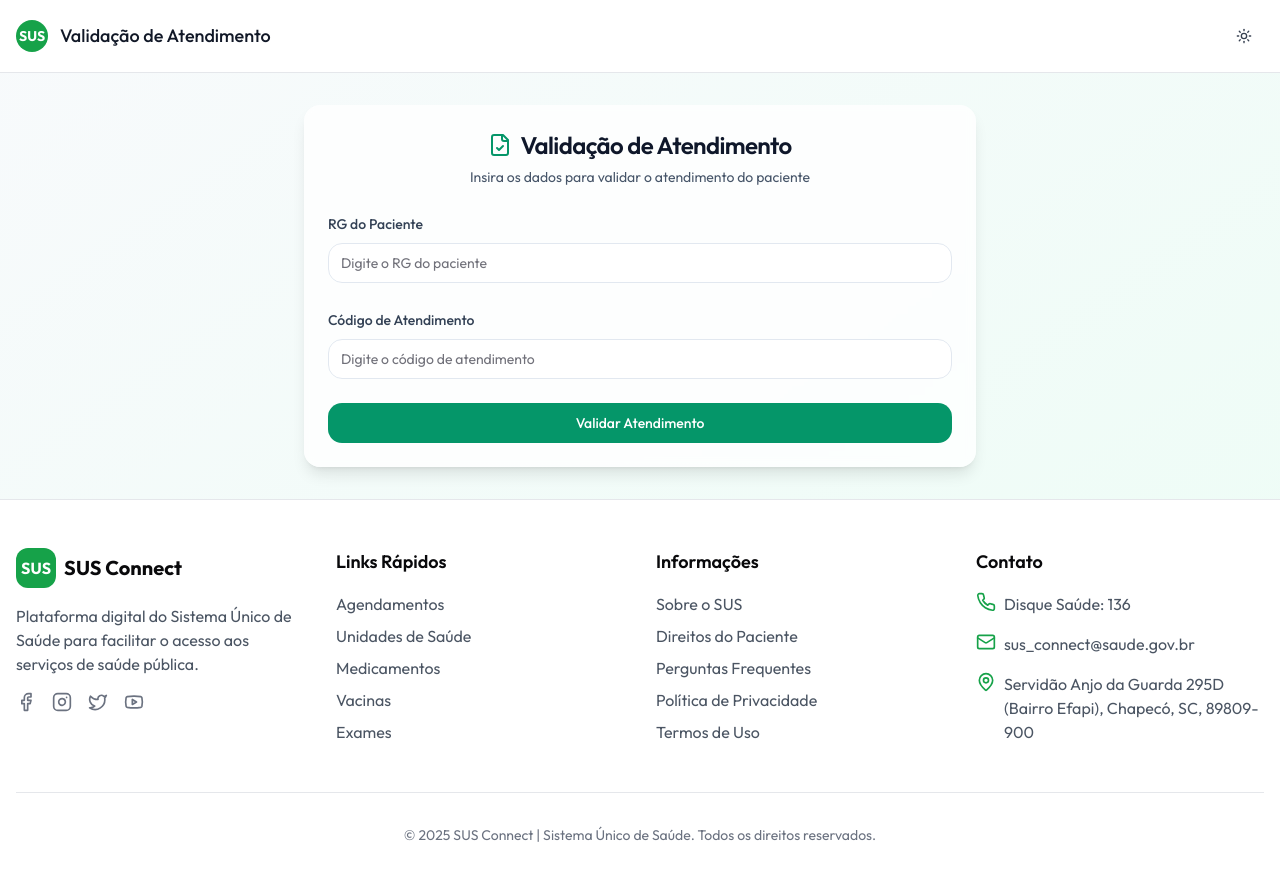
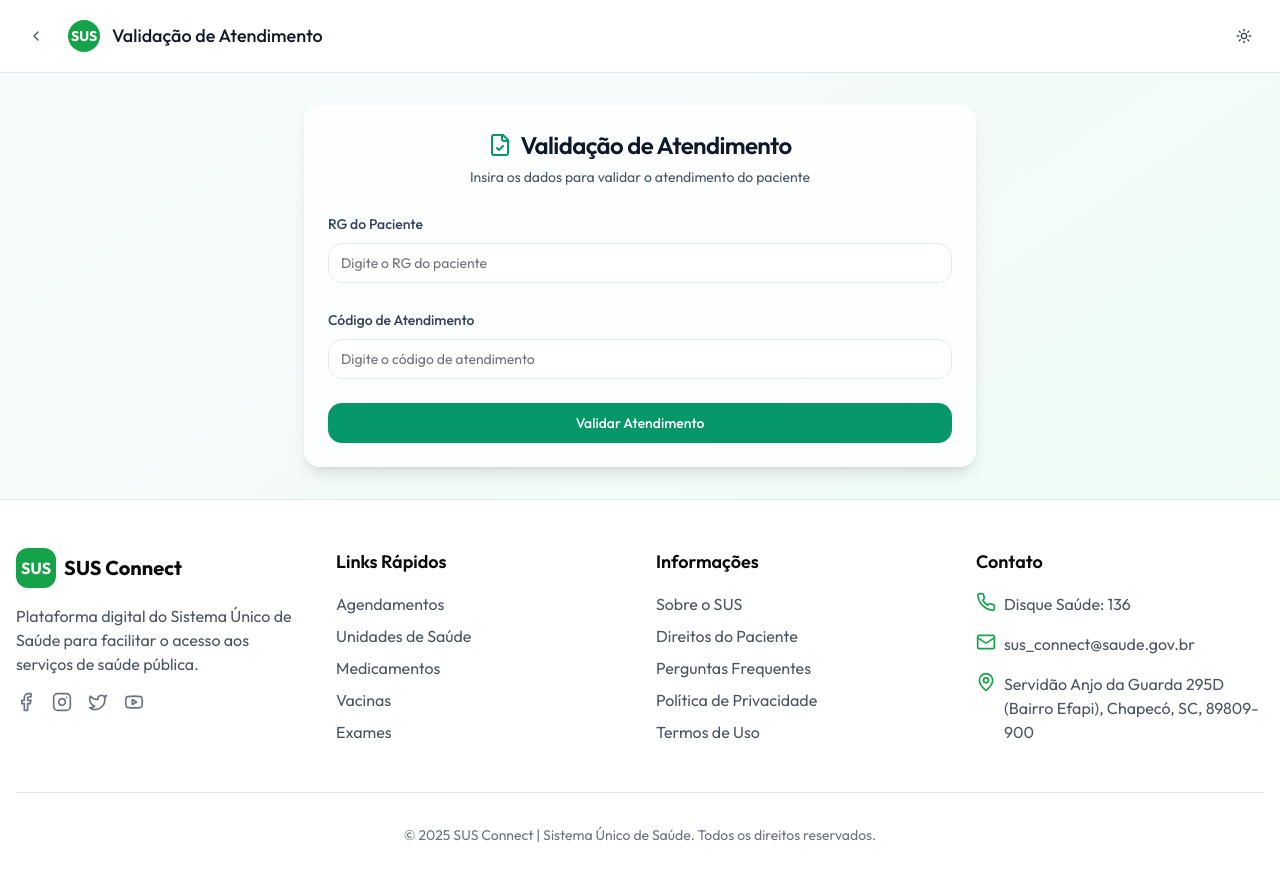
Before and after one commit to Brunoguilhermedemoura/sus_conect, a Next.js app: page /atendimento in a window 1280 px wide. Shown: the top 880 px of the page. Built offline with nearby package versions, Linux system fonts and the light colour scheme.

Commit message:
style botão da tela atendimento ajuste no voltar KAN-32

```diff
--- a/app/atendimento/page.tsx
+++ b/app/atendimento/page.tsx
@@ -61,7 +61,7 @@ export default function Atendimento() {
 
   return (
     <div className="min-h-screen bg-gradient-to-br from-slate-50 to-emerald-50 dark:from-slate-900 dark:to-emerald-900">
-      <SimpleHeader title="Validação de Atendimento" backUrl="/menu" />
+      <SimpleHeader title="Validação de Atendimento" showBackButton backUrl="/atendente" />
 
       <main className="container mx-auto px-4 py-8">
         <Card className="border-0 shadow-lg bg-white/80 dark:bg-slate-800/80 backdrop-blur-sm max-w-2xl mx-auto">
```
